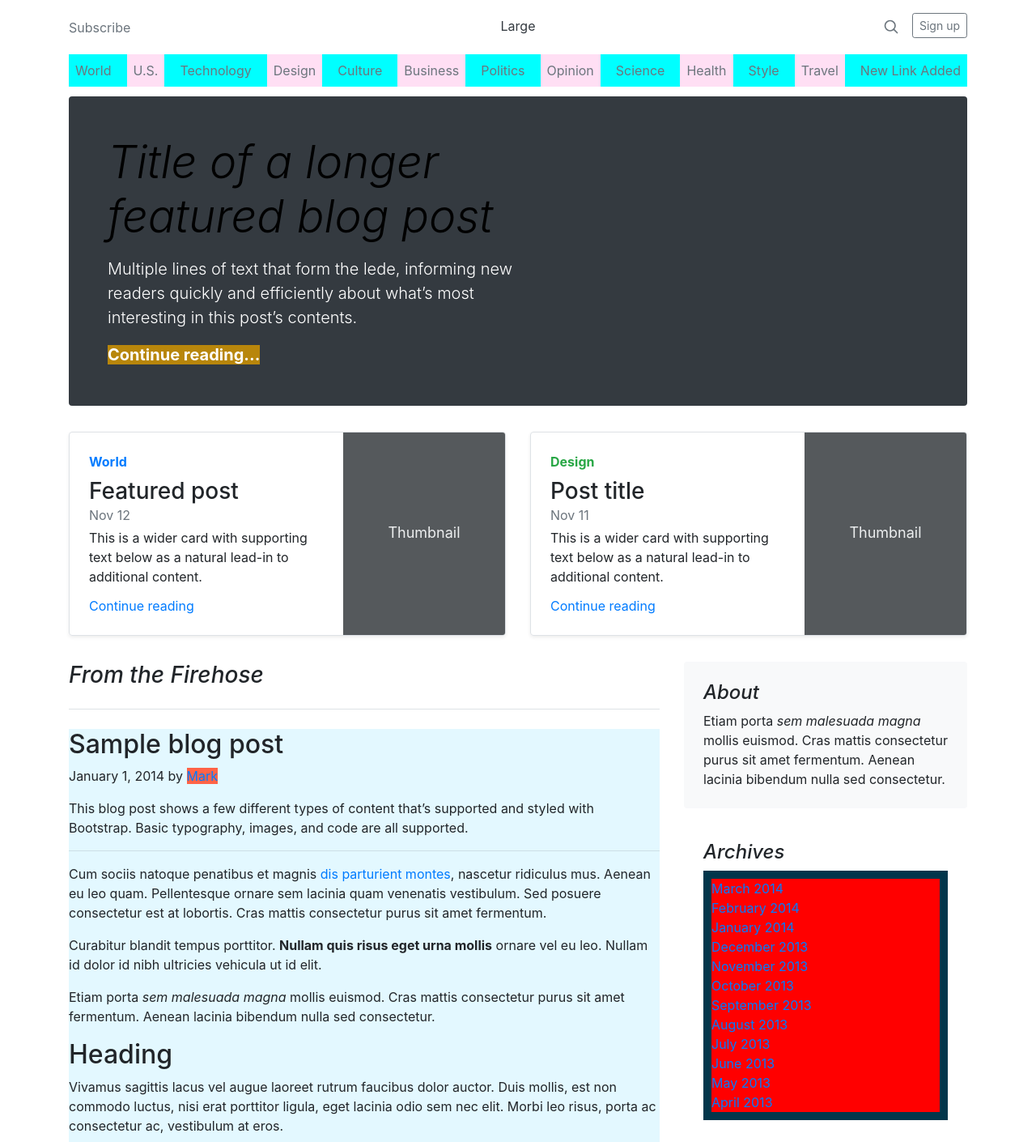
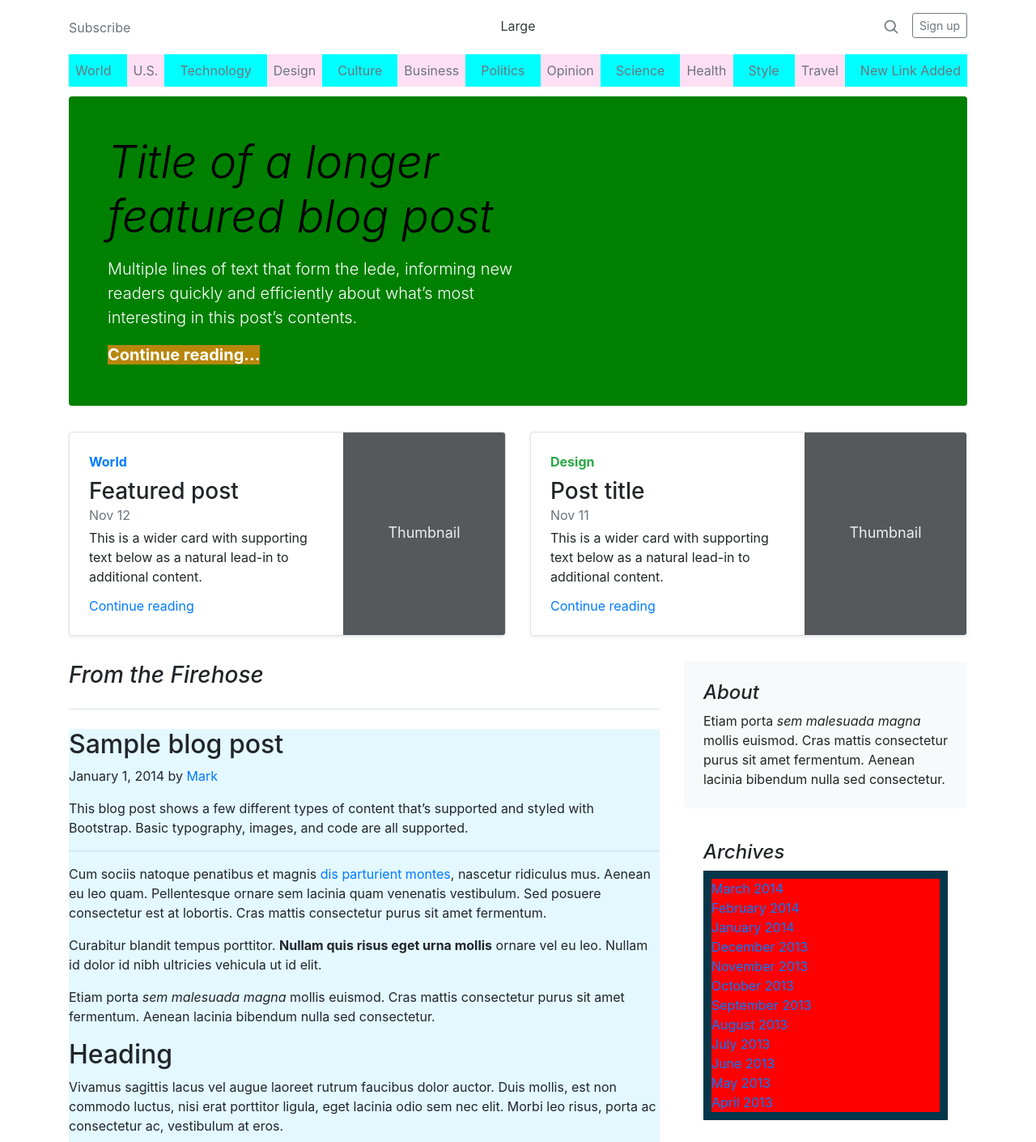
Before and after one commit to stefantanasa/M2D7, a plain HTML site: page index.html in a window 1280 px wide. Shown: the top 1410 px of the page at 81% size. Drawn offline with nearby package versions, Linux system fonts and the light colour scheme.

Commit message:
Exx 13 fixed

```diff
--- a/index.html
+++ b/index.html
@@ -71,11 +71,12 @@
         }
       }
     </style>
-    <link rel="stylesheet" href="style.css" />
+
     <link
       href="https://fonts.googleapis.com/css?family=Playfair+Display:700,900"
       rel="stylesheet"
     />
+    <link rel="stylesheet" href="style.css" />
   </head>
 
   <body>
@@ -496,18 +497,14 @@
       };
       changeTitle();
 
+      const changeBg = function () {
         let jumbo = document.querySelector(
           ".jumbotron.p-4.p-md-5.text-white.rounded.bg-dark"
         );
-      jumbo.classList.add("jsDom");
-
-      let jumbo2 = document.querySelector(
-        ".jumbotron.p-4.p-md-5.text-white.rounded.bg-dark.jsDom"
-      );
-      console.log(jumbo2.classList);
-
-      jumbo2.style.backgroundColor = "green";
-      //does not overwrite.
+        jumbo.classList.remove("bg-dark");
+        jumbo.style.backgroundColor = "green";
+      };
+      changeBg();
     </script>
   </body>
 </html>
--- a/style.css
+++ b/style.css
@@ -21,7 +21,7 @@ div > .blog-post {
   background-color: red;
 }
 
-.blog-post-meta > a:nth-child(1) {
+.blog-post:nth-child(3) h2 + p a {
   background-color: tomato;
 }
 /*doesn't selects the second child*/
```
Lines whose indentation alone changed are shown as unchanged.
